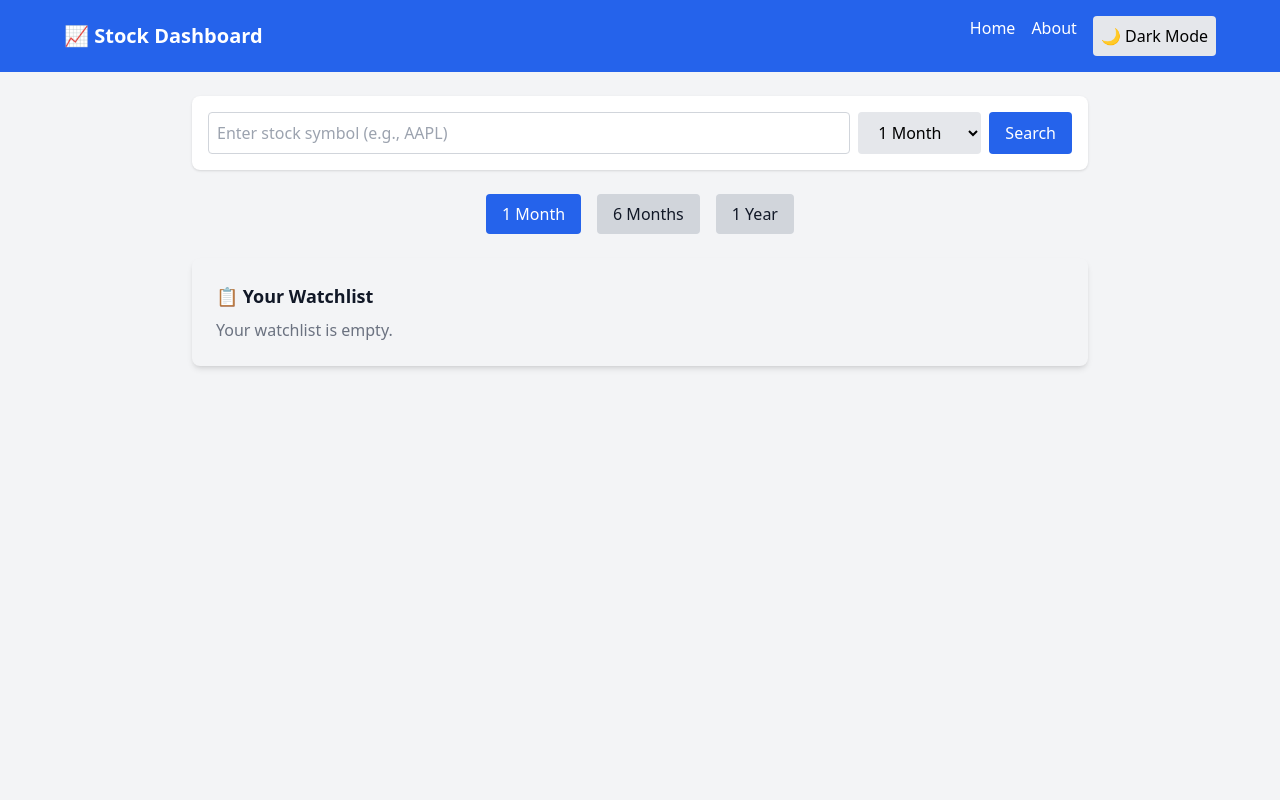
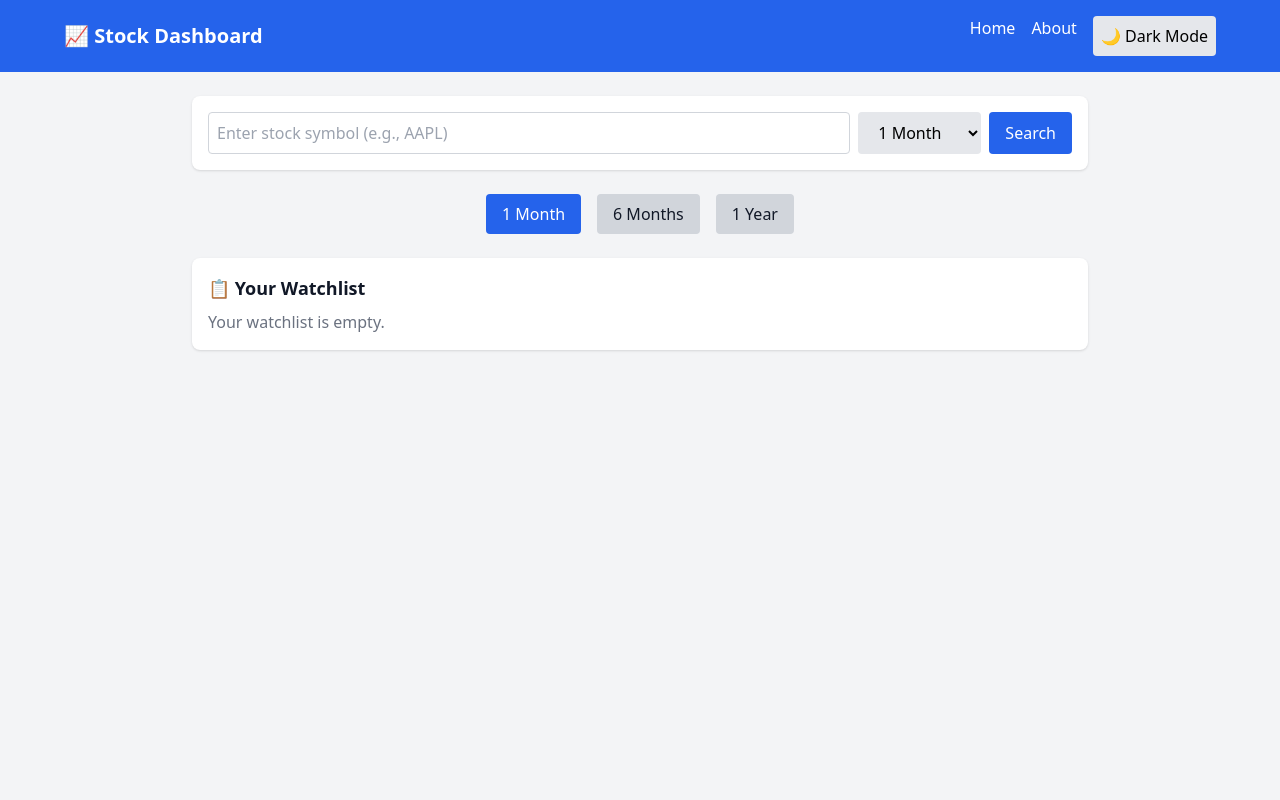
Before and after one commit to ronaldos21/stock-dashboard-react, a React (Create React App) app: page / in a window 1280 px wide. Shown: the top 800 px of the page. Built offline with nearby package versions, Linux system fonts and the light colour scheme.

Commit message:
darktheme added on watchlist

```diff
--- a/src/components/Watchlist.jsx
+++ b/src/components/Watchlist.jsx
@@ -4,7 +4,8 @@ const Watchlist = () => {
     const { watchlist, removeFromWatchlist } = useWatchlist();
 
     return (
-        <div className="p-6 bg-gray-100 shadow-md rounded-lg w-full">
+        <div className="bg-white dark:bg-gray-400 p-4 shadow rounded-lg">
+
             <h2 className="text-lg font-semibold mb-2">📋 Your Watchlist</h2>
             {watchlist.length === 0 ? (
                 <p className="text-gray-500">Your watchlist is empty.</p>
--- a/src/pages/Dashboard.jsx
+++ b/src/pages/Dashboard.jsx
@@ -51,7 +51,9 @@ const Dashboard = () => {
     };
 
     return (
-        <div className="min-h-screen bg-gray-100 p-6">
+        //<div className="min-h-screen bg-gray-100 p-6">
+        <div className="min-h-screen bg-gray-100 dark:bg-gray-900 p-6">
+
             <div className="max-w-4xl mx-auto space-y-6">
                 <StockSearch onSearch={handleSearch} />
 
```
